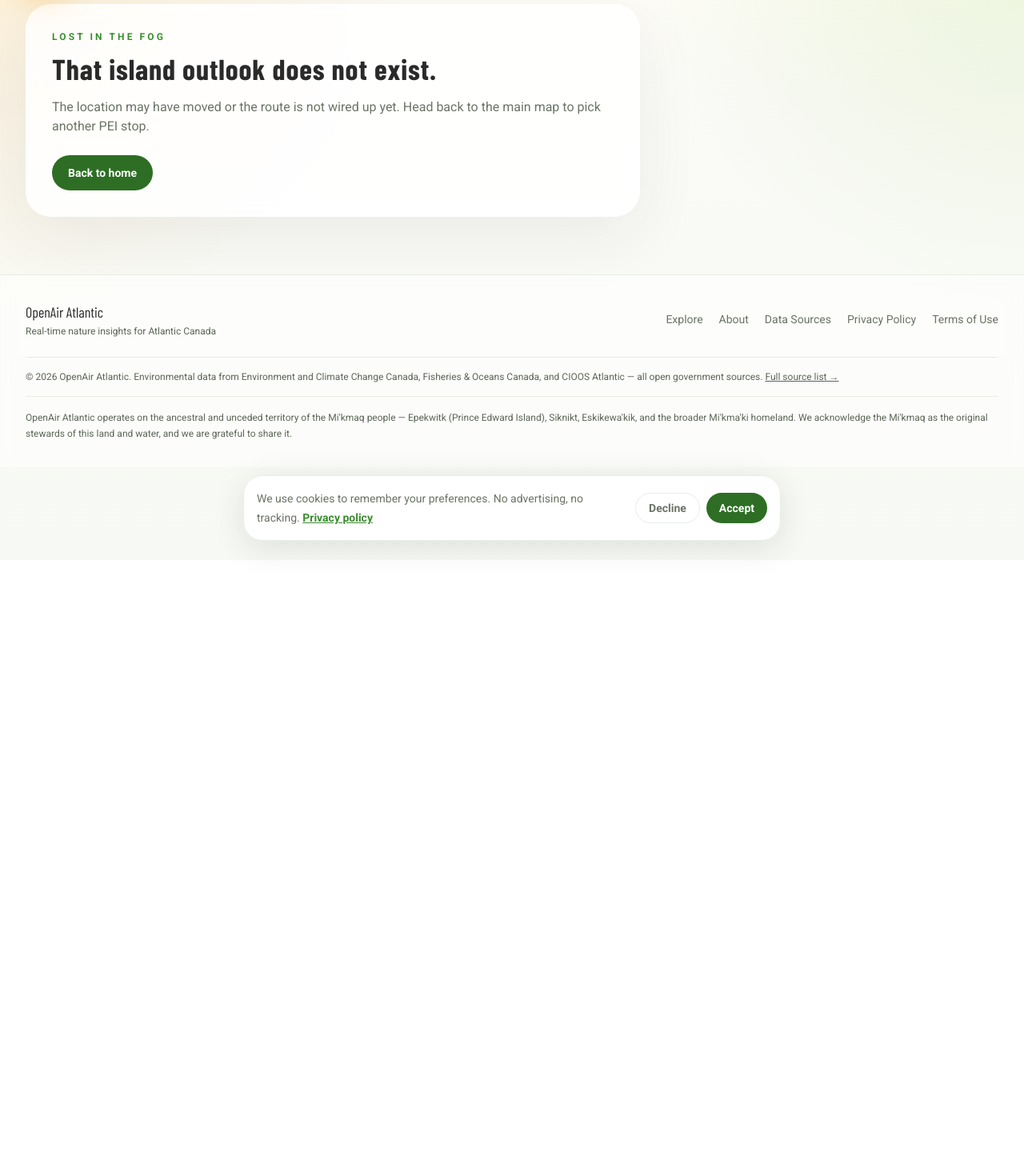
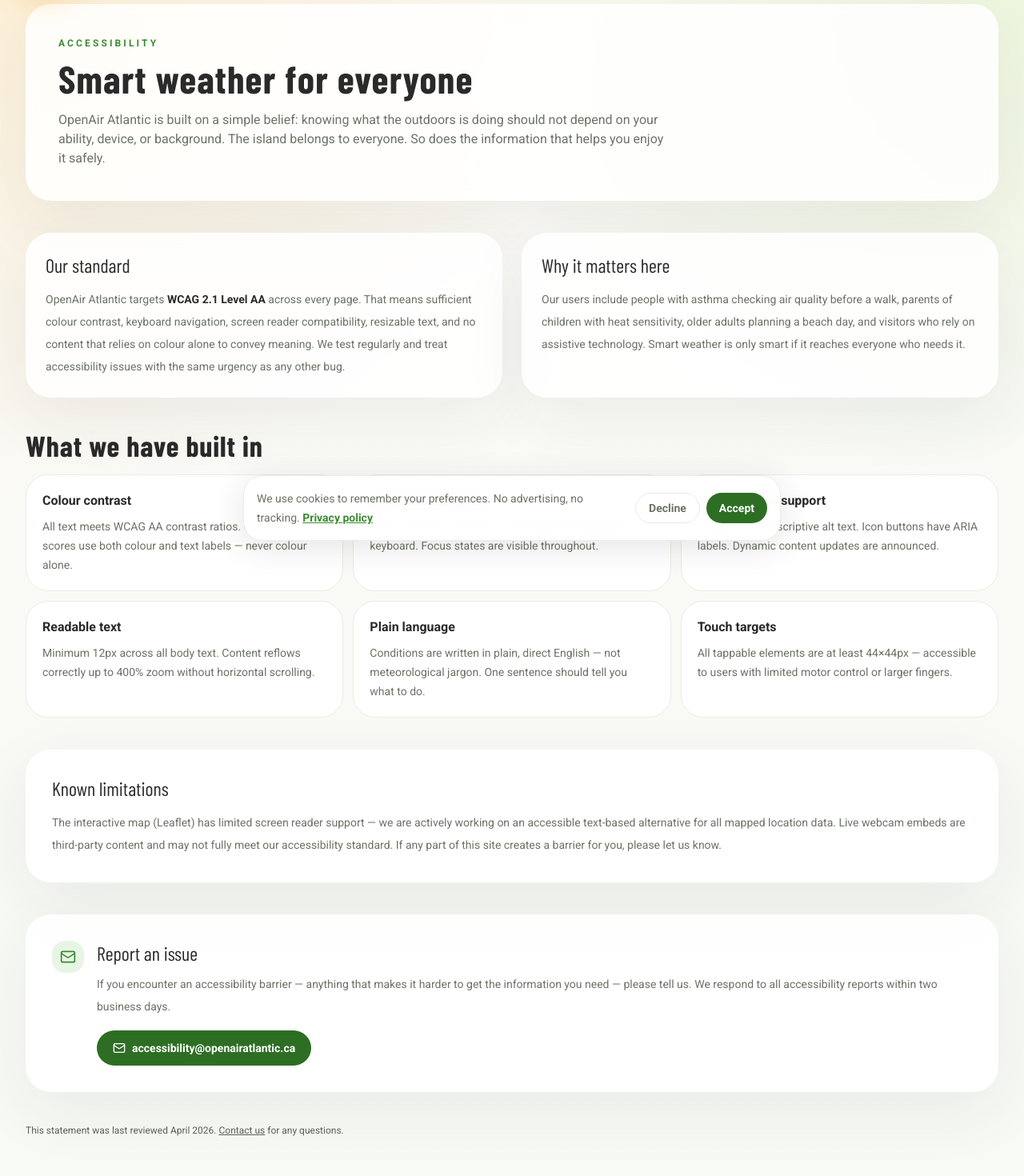
Before and after one commit to openairweatherstacks/OpenAirPEI, a Next.js app: page /accessibility in a window 1280 px wide. Before the commit this address had no page. Shown: the part 100-1570 px from the top of the page at 80% size. Before the commit the page ends 800 px from the top, so only its background shows below. Built offline with nearby package versions, Linux system fonts and the light colour scheme; a web font is replaced by a local one.

Commit message:
Add smart weather phrase, accessibility page, and footer link

```diff
--- /dev/null
+++ b/app/accessibility/page.tsx
@@ -0,0 +1,124 @@
+import type { Metadata } from "next";
+import Link from "next/link";
+import { Mail } from "lucide-react";
+
+export const metadata: Metadata = {
+  title: "Accessibility — OpenAir Atlantic",
+  description: "Our commitment to making smart weather accessible to everyone on Prince Edward Island.",
+};
+
+export default function AccessibilityPage() {
+  return (
+    <div className="page-shell space-y-10 py-10">
+      <section className="panel p-6 sm:p-10">
+        <p className="eyebrow mb-3">Accessibility</p>
+        <h1 className="section-title text-4xl sm:text-5xl">Smart weather for everyone</h1>
+        <p className="section-copy mt-4">
+          OpenAir Atlantic is built on a simple belief: knowing what the outdoors is doing should
+          not depend on your ability, device, or background. The island belongs to everyone. So
+          does the information that helps you enjoy it safely.
+        </p>
+      </section>
+
+      <section className="grid gap-6 lg:grid-cols-2">
+        <div className="panel p-6">
+          <h2 className="mb-3 font-serif text-2xl text-text-primary">Our standard</h2>
+          <p className="text-sm leading-7 text-text-secondary">
+            OpenAir Atlantic targets <strong className="text-text-primary">WCAG 2.1 Level AA</strong> across
+            every page. That means sufficient colour contrast, keyboard navigation, screen reader
+            compatibility, resizable text, and no content that relies on colour alone to convey
+            meaning. We test regularly and treat accessibility issues with the same urgency as any
+            other bug.
+          </p>
+        </div>
+        <div className="panel p-6">
+          <h2 className="mb-3 font-serif text-2xl text-text-primary">Why it matters here</h2>
+          <p className="text-sm leading-7 text-text-secondary">
+            Our users include people with asthma checking air quality before a walk, parents of
+            children with heat sensitivity, older adults planning a beach day, and visitors who
+            rely on assistive technology. Smart weather is only smart if it reaches everyone who
+            needs it.
+          </p>
+        </div>
+      </section>
+
+      <section className="space-y-4">
+        <h2 className="section-title text-3xl">What we have built in</h2>
+        <div className="grid gap-3 sm:grid-cols-2 lg:grid-cols-3">
+          {[
+            {
+              title: "Colour contrast",
+              body: "All text meets WCAG AA contrast ratios. Conditions scores use both colour and text labels — never colour alone.",
+            },
+            {
+              title: "Keyboard navigation",
+              body: "Every interactive element is reachable and operable by keyboard. Focus states are visible throughout.",
+            },
+            {
+              title: "Screen reader support",
+              body: "Images carry descriptive alt text. Icon buttons have ARIA labels. Dynamic content updates are announced.",
+            },
+            {
+              title: "Readable text",
+              body: "Minimum 12px across all body text. Content reflows correctly up to 400% zoom without horizontal scrolling.",
+            },
+            {
+              title: "Plain language",
+              body: "Conditions are written in plain, direct English — not meteorological jargon. One sentence should tell you what to do.",
+            },
+            {
+              title: "Touch targets",
+              body: "All tappable elements are at least 44×44px — accessible to users with limited motor control or larger fingers.",
+            },
+          ].map(({ title, body }) => (
+            <div key={title} className="rounded-[1.75rem] border border-border bg-white p-5">
+              <p className="mb-2 font-semibold text-text-primary">{title}</p>
+              <p className="text-sm leading-6 text-text-secondary">{body}</p>
+            </div>
+          ))}
+        </div>
+      </section>
+
+      <section className="panel p-6 sm:p-8">
+        <h2 className="mb-3 font-serif text-2xl text-text-primary">Known limitations</h2>
+        <p className="text-sm leading-7 text-text-secondary">
+          The interactive map (Leaflet) has limited screen reader support — we are actively working
+          on an accessible text-based alternative for all mapped location data. Live webcam embeds
+          are third-party content and may not fully meet our accessibility standard. If any part of
+          this site creates a barrier for you, please let us know.
+        </p>
+      </section>
+
+      <section className="panel p-6 sm:p-8">
+        <div className="flex items-start gap-4">
+          <div className="flex h-10 w-10 shrink-0 items-center justify-center rounded-2xl bg-forest-light">
+            <Mail className="h-5 w-5 text-forest" />
+          </div>
+          <div>
+            <h2 className="mb-2 font-serif text-2xl text-text-primary">Report an issue</h2>
+            <p className="mb-4 text-sm leading-7 text-text-secondary">
+              If you encounter an accessibility barrier — anything that makes it harder to get the
+              information you need — please tell us. We respond to all accessibility reports within
+              two business days.
+            </p>
+            <a
+              href="mailto:accessibility@openairatlantic.ca"
+              className="inline-flex min-h-11 items-center gap-2 rounded-full bg-forest-deep px-5 py-3 text-sm font-semibold text-white transition hover:bg-forest-deep"
+            >
+              <Mail className="h-4 w-4" />
+              accessibility@openairatlantic.ca
+            </a>
+          </div>
+        </div>
+      </section>
+
+      <p className="text-xs text-text-muted">
+        This statement was last reviewed April 2026.{" "}
+        <Link href="/contact" className="underline hover:text-forest">
+          Contact us
+        </Link>{" "}
+        for any questions.
+      </p>
+    </div>
+  );
+}
--- a/app/page.tsx
+++ b/app/page.tsx
@@ -48,13 +48,13 @@
         <div className="absolute inset-x-0 bottom-0 px-4 pb-28 sm:px-6 sm:pb-24 lg:px-8 lg:pb-20">
           <div className="mx-auto max-w-7xl">
             <p className="mb-3 text-xs font-semibold uppercase tracking-[0.28em] text-white/70">
-              Prince Edward Island · Live outdoor conditions
+              Prince Edward Island · Smart weather for the outdoors
             </p>
             <h1 className="max-w-3xl font-serif text-4xl leading-tight text-white sm:text-5xl lg:text-6xl xl:text-7xl">
               Should you go outside right now?
             </h1>
             <p className="mt-4 max-w-xl text-sm leading-7 text-white/80 sm:text-base">
-              Live weather, radar, and air quality — for every key spot on the island.
+              Smart weather for Prince Edward Island — live conditions, radar, and air quality for every key spot on the island.
             </p>
             <div className="mt-6 flex flex-wrap gap-3">
               <Link
--- a/components/layout/Footer.tsx
+++ b/components/layout/Footer.tsx
@@ -4,6 +4,7 @@
   { label: "Explore", href: "/explore" },
   { label: "About", href: "/about" },
   { label: "Data Sources", href: "/data-sources" },
+  { label: "Accessibility", href: "/accessibility" },
   { label: "Privacy Policy", href: "/privacy" },
   { label: "Terms of Use", href: "/terms" },
 ];
```
